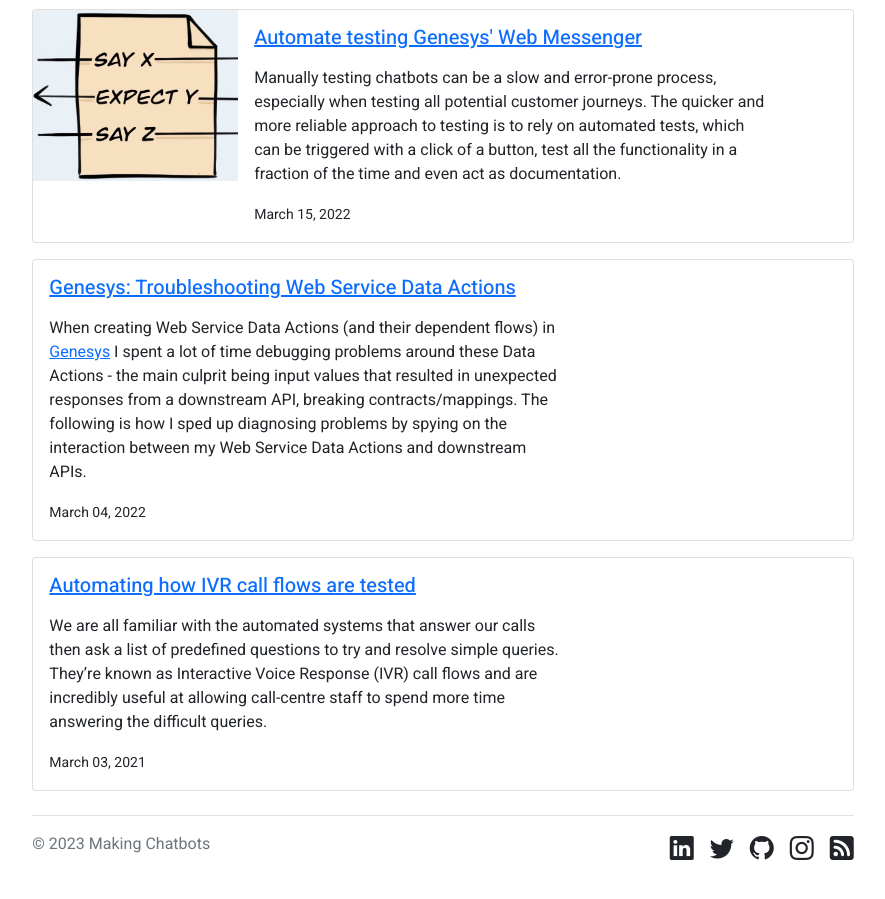
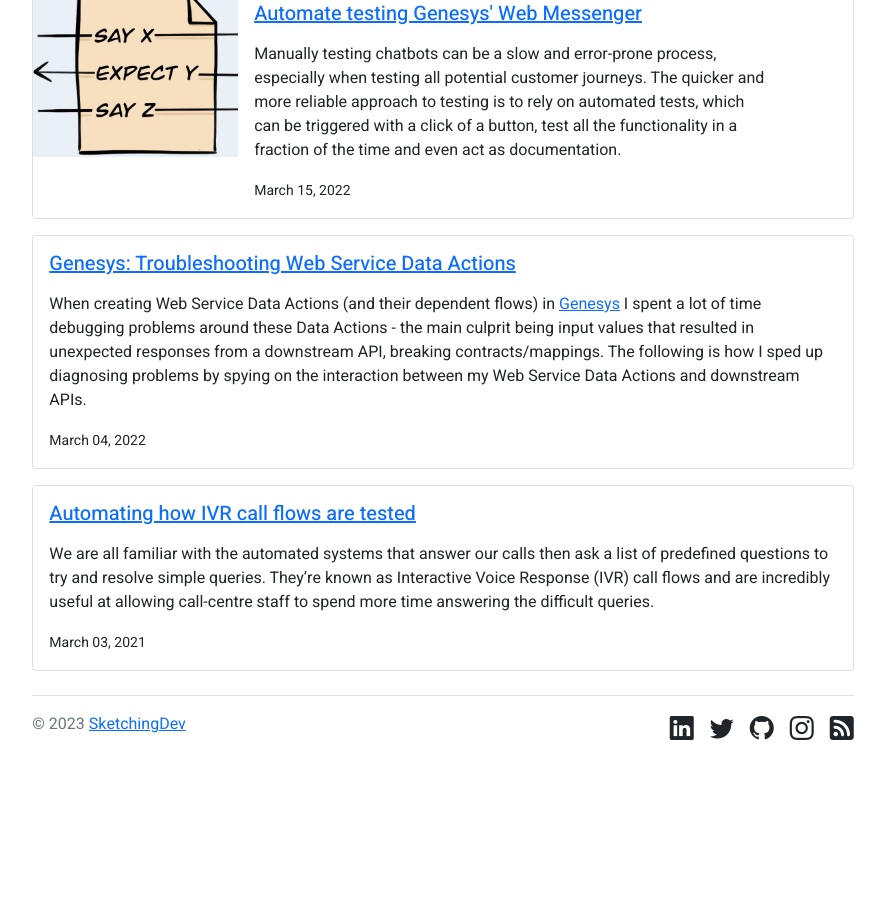
Before and after one commit to SketchingDev/makingchatbots.github.io, a Jekyll site: the page built from blog/index.html, in a window 1280 px wide and 900 px high, scrolled down 655 px. Shown: the whole window, without its empty margins (197-1082 px from the left). Built offline with Jekyll 4.4.1, drawn with Linux system fonts in a browser that asks for light colours; nearby versions of some CDN libraries; after the commit the page ends 1435 px from its top, so only the background shows below that.

Commit message:
Change copyright and excerpt

```diff
--- a/_includes/footer.html
+++ b/_includes/footer.html
@@ -1,5 +1,5 @@
 <footer class="d-flex justify-content-between pt-3 mt-4 border-top">
-    <p class="text-center text-muted">&copy; {{ site.time | date: '%Y' }} {{ site.author.name }}</p>
+    <p class="text-center text-muted">&copy; {{ site.time | date: '%Y' }} <a href="https://sketchingdev.co.uk">SketchingDev</a></p>
     <ul class="list-unstyled d-flex" style="font-size: 1.5em">
         <li class="ms-3">
             <a class="link-dark" href="https://www.linkedin.com/in/lucas-woodward-the-dev/">
--- a/blog/index.html
+++ b/blog/index.html
@@ -11,7 +11,7 @@
             <img src="{{ post.thumbnail }}" class="img-fluid" alt="Thumbnail for artile">
         </div>
         {% endif %}
-        <div class="col-md-8">
+        <div class="{% if post.thumbnail %}col-md-8{% endif %}">
             <div class="card-body">
                 {% if post.link %}
                 <h5 class="card-title"><a href="{{ post.link }}">{{ post.title }}</a></h5>
```
